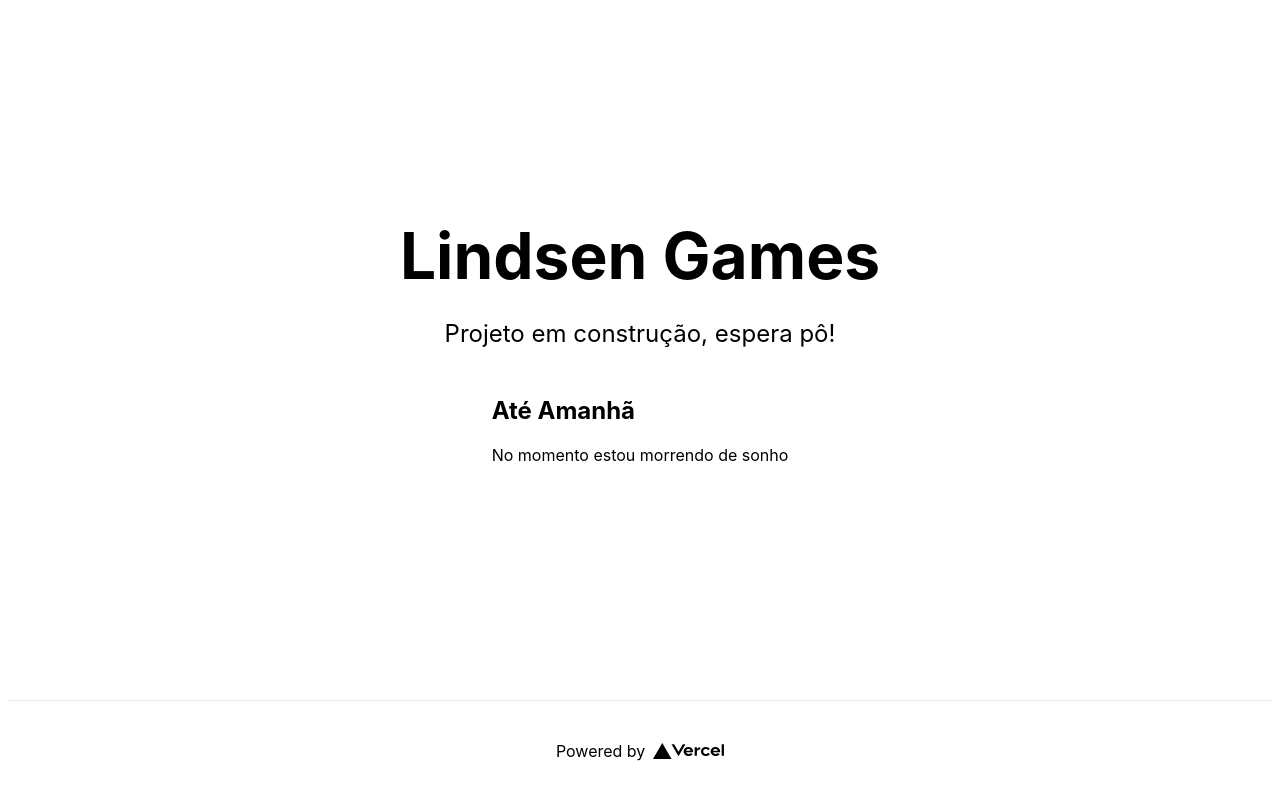
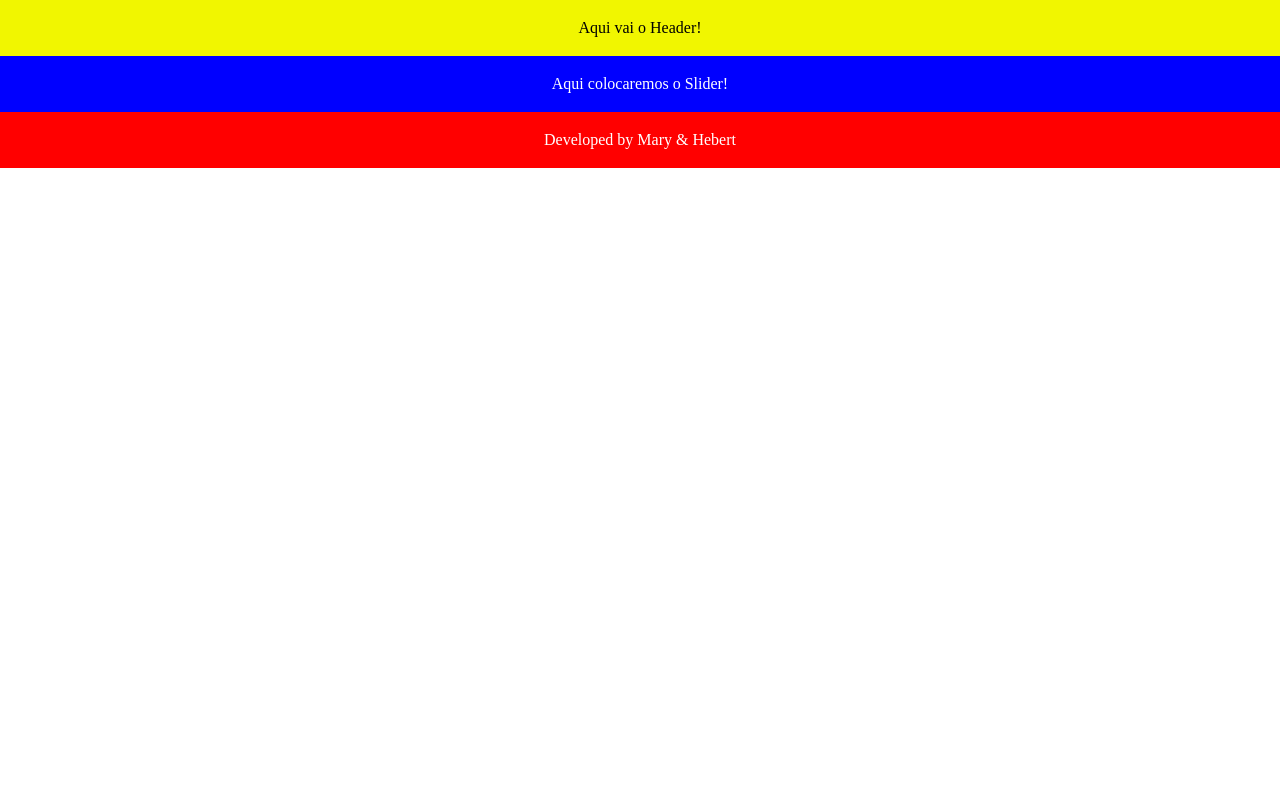
Before and after one commit to LindsenGames/site, a Next.js app: page / in a window 1280 px wide. Built offline with nearby package versions, Linux system fonts and the light colour scheme.

Commit message:
Organization

```diff
--- /dev/null
+++ b/components/footer.js
@@ -0,0 +1,7 @@
+const Footer = () => {
+    return (
+        <footer>Developed by Mary & Hebert</footer>
+        );
+    };
+
+    export default Footer;
--- /dev/null
+++ b/components/header.js
@@ -0,0 +1,7 @@
+const Header = () => {
+    return (
+        <header>Aqui vai o Header!</header>
+        );
+    };
+
+export default Header;
--- /dev/null
+++ b/components/slider.js
@@ -0,0 +1,7 @@
+const Slider = () => {
+    return (
+        <div className="Slider">Aqui colocaremos o Slider!</div>
+        );
+    };
+
+    export default Slider;
--- /dev/null
+++ b/pages/_app.js
@@ -0,0 +1,7 @@
+import '../styles/globals.css'
+
+    function MyApp({ Component, pageProps }) {
+      return <Component {...pageProps} />
+    }
+
+export default MyApp
--- a/pages/index.js
+++ b/pages/index.js
@@ -1,226 +1,15 @@
-import Head from 'next/head'
+import Header from "../components/header";
+import Slider from "../components/slider";
+import Footer from "../components/footer";
 
-export default function Home() {
+function Home() {
   return (
-    <div className="container">
-      <Head>
-        <title>Create Next App</title>
-        <link rel="icon" href="/favicon.ico" />
-      </Head>
+    <>
+      <Header />
+      <Slider />
+      <Footer />
+    </>
+  );
+}
 
-      <main>
-        <h1 className="title">
-          Lindsen Games
-        </h1>
-
-        <p className="description">
-          Projeto em construção, espera pô!
-        </p>
-
-       <div>
-        <h2>Até Amanhã</h2>
-        <p>No momento estou morrendo de sonho</p>
-       </div>
-
-        {/* <div className="grid">
-          <a href="https://nextjs.org/docs" className="card">
-            <h3>Documentation &rarr;</h3>
-            <p>Find in-depth information about Next.js features and API.</p>
-          </a>
-
-          <a href="https://nextjs.org/learn" className="card">
-            <h3>Learn &rarr;</h3>
-            <p>Learn about Next.js in an interactive course with quizzes!</p>
-          </a>
-
-          <a
-            href="https://github.com/vercel/next.js/tree/master/examples"
-            className="card"
-          >
-            <h3>Examples &rarr;</h3>
-            <p>Discover and deploy boilerplate example Next.js projects.</p>
-          </a>
-
-          <a
-            href="https://vercel.com/import?filter=next.js&utm_source=create-next-app&utm_medium=default-template&utm_campaign=create-next-app"
-            className="card"
-          >
-            <h3>Deploy &rarr;</h3>
-            <p>
-              Instantly deploy your Next.js site to a public URL with Vercel.
-            </p>
-          </a>
-        </div> */}
-      </main>
-
-      <footer>
-        <a
-          href="https://vercel.com?utm_source=create-next-app&utm_medium=default-template&utm_campaign=create-next-app"
-          target="_blank"
-          rel="noopener noreferrer"
-        >
-          Powered by{' '}
-          <img src="/vercel.svg" alt="Vercel" className="logo" />
-        </a>
-      </footer>
-
-      <style jsx>{`
-
-        .outraDiv {
-          background-color: purple;
-          padding: 2rem;
-          color: white;
-          border-radius: 50px;
-        }
-
-        .outraDiv:hover {
-          background-color: red;
-        }
-
-        .container {
-          min-height: 100vh;
-          padding: 0 0.5rem;
-          display: flex;
-          flex-direction: column;
-          justify-content: center;
-          align-items: center;
-        }
-
-        main {
-          padding: 5rem 0;
-          flex: 1;
-          display: flex;
-          flex-direction: column;
-          justify-content: center;
-          align-items: center;
-        }
-
-        footer {
-          width: 100%;
-          height: 100px;
-          border-top: 1px solid #eaeaea;
-          display: flex;
-          justify-content: center;
-          align-items: center;
-        }
-
-        footer img {
-          margin-left: 0.5rem;
-        }
-
-        footer a {
-          display: flex;
-          justify-content: center;
-          align-items: center;
-        }
-
-        a {
-          color: inherit;
-          text-decoration: none;
-        }
-
-        .title a {
-          color: #0070f3;
-          text-decoration: none;
-        }
-
-        .title a:hover,
-        .title a:focus,
-        .title a:active {
-          text-decoration: underline;
-        }
-
-        .title {
-          margin: 0;
-          line-height: 1.15;
-          font-size: 4rem;
-        }
-
-        .title,
-        .description {
-          text-align: center;
-        }
-
-        .description {
-          line-height: 1.5;
-          font-size: 1.5rem;
-        }
-
-        code {
-          background: #fafafa;
-          border-radius: 5px;
-          padding: 0.75rem;
-          font-size: 1.1rem;
-          font-family: Menlo, Monaco, Lucida Console, Liberation Mono,
-            DejaVu Sans Mono, Bitstream Vera Sans Mono, Courier New, monospace;
-        }
-
-        .grid {
-          display: flex;
-          align-items: center;
-          justify-content: center;
-          flex-wrap: wrap;
-
-          max-width: 800px;
-          margin-top: 3rem;
-        }
-
-        .card {
-          margin: 1rem;
-          flex-basis: 45%;
-          padding: 1.5rem;
-          text-align: left;
-          color: inherit;
-          text-decoration: none;
-          border: 1px solid #eaeaea;
-          border-radius: 10px;
-          transition: color 0.15s ease, border-color 0.15s ease;
-        }
-
-        .card:hover,
-        .card:focus,
-        .card:active {
-          color: #0070f3;
-          border-color: #0070f3;
-        }
-
-        .card h3 {
-          margin: 0 0 1rem 0;
-          font-size: 1.5rem;
-        }
-
-        .card p {
-          margin: 0;
-          font-size: 1.25rem;
-          line-height: 1.5;
-        }
-
-        .logo {
-          height: 1em;
-        }
-
-        @media (max-width: 600px) {
-          .grid {
-            width: 100%;
-            flex-direction: column;
-          }
-        }
-      `}</style>
-
-      <style jsx global>{`
-        html,
-        body {
-          padding: 0;
-          margin: 0;
-          font-family: -apple-system, BlinkMacSystemFont, Segoe UI, Roboto,
-            Oxygen, Ubuntu, Cantarell, Fira Sans, Droid Sans, Helvetica Neue,
-            sans-serif;
-        }
-
-        * {
-          box-sizing: border-box;
-        }
-      `}</style>
-    </div>
-  )
-}
+export default Home;
--- /dev/null
+++ b/styles/globals.css
@@ -0,0 +1,63 @@
+html, body, div, span, applet, object, iframe,
+h1, h2, h3, h4, h5, h6, p, blockquote, pre,
+a, abbr, acronym, address, big, cite, code,
+del, dfn, em, img, ins, kbd, q, s, samp,
+small, strike, strong, sub, sup, tt, var,
+b, u, i, center,
+dl, dt, dd, ol, ul, li,
+fieldset, form, label, legend,
+table, caption, tbody, tfoot, thead, tr, th, td,
+article, aside, canvas, details, embed,
+figure, figcaption, footer, header, hgroup,
+menu, nav, output, ruby, section, summary,
+time, mark, audio, video {
+    margin: 0;
+    padding: 0;
+    border: 0;
+    font-size: 100%;
+    font: inherit;
+    vertical-align: baseline;
+}
+/* HTML5 display-role reset for older browsers */
+article, aside, details, figcaption, figure,
+footer, header, hgroup, menu, nav, section {
+    display: block;
+}
+body {
+    line-height: 1;
+}
+ol, ul {
+    list-style: none;
+}
+blockquote, q {
+    quotes: none;
+}
+blockquote:before, blockquote:after,
+q:before, q:after {
+    content: '';
+    content: none;
+}
+table {
+    border-collapse: collapse;
+    border-spacing: 0;
+}
+
+header {
+  background-color: #f1f600;
+  padding: 20px;
+  text-align: center;
+}
+
+.Slider {
+  background-color: blue;
+  color: white;
+  padding: 20px;
+  text-align: center;
+}
+
+footer {
+  background-color: red;
+  color: white;
+  padding: 20px;
+  text-align: center;
+}
```
